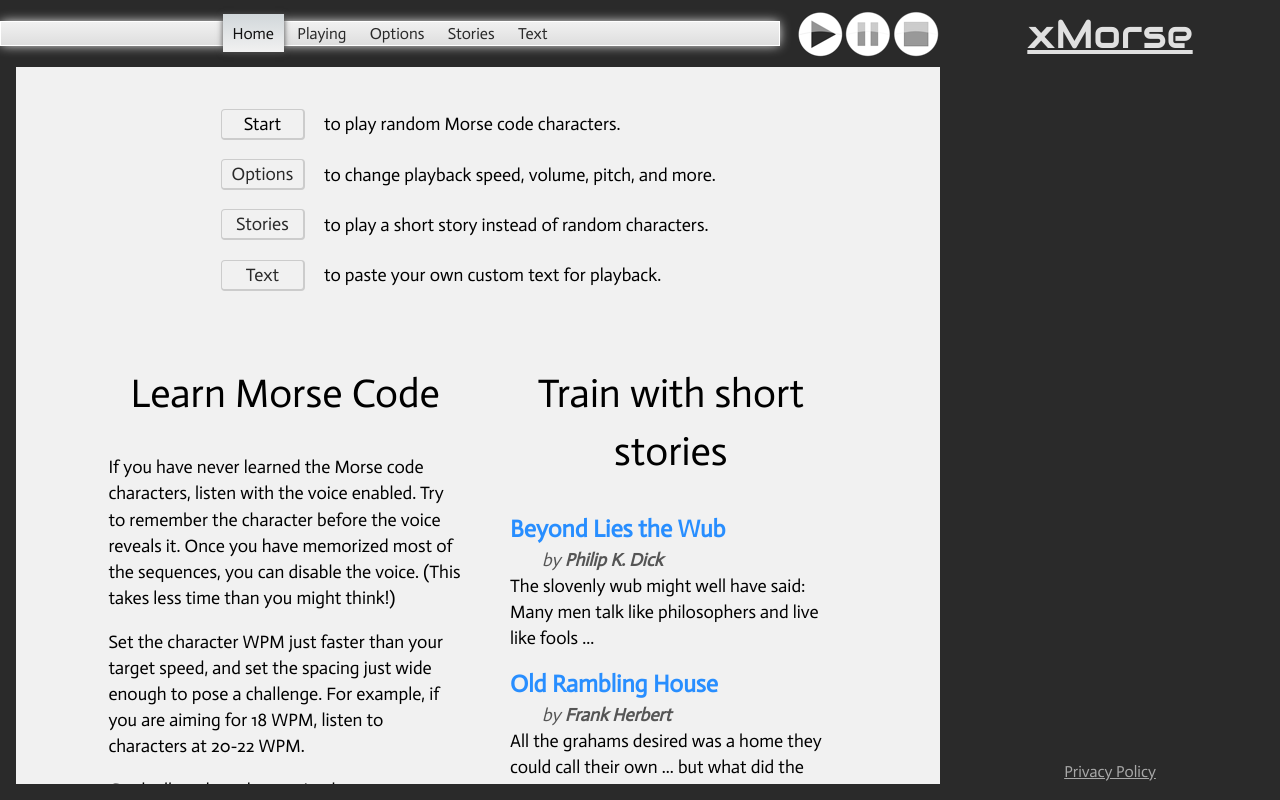
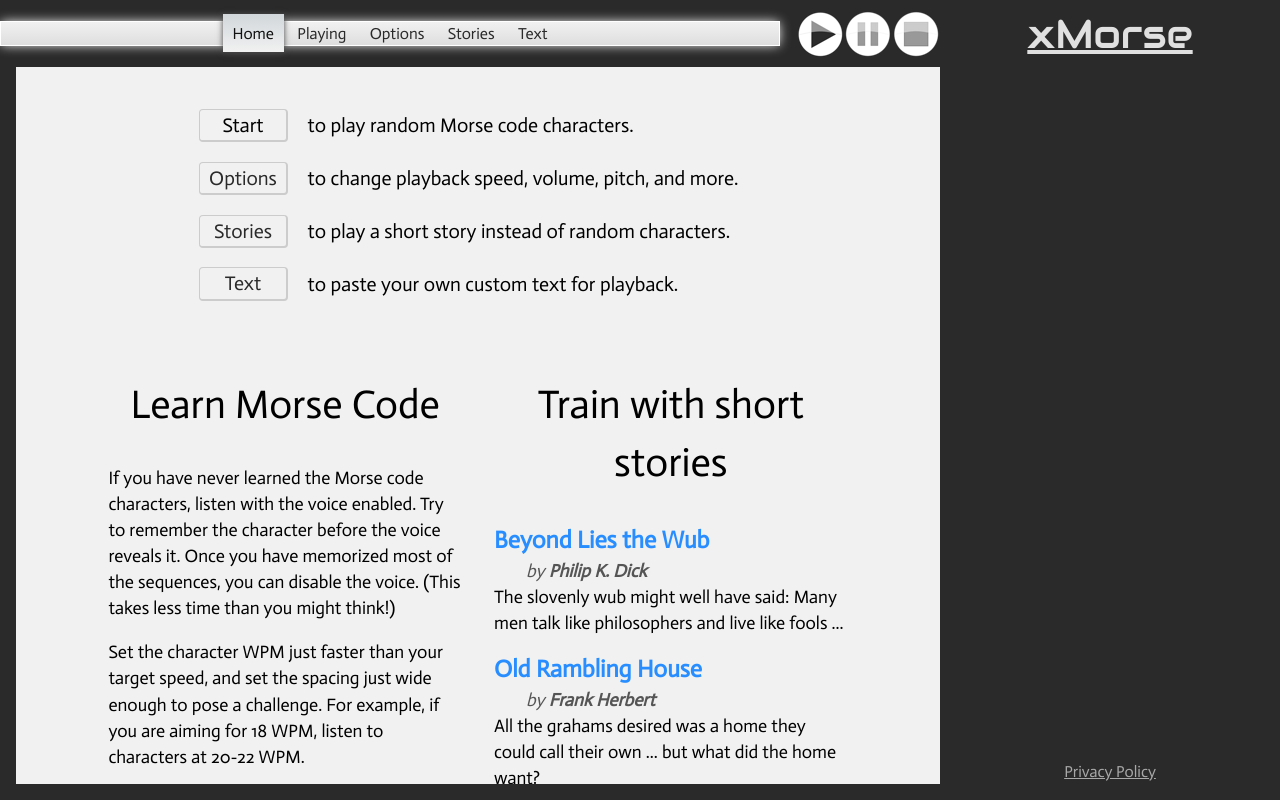
Before and after one commit to mcbits/xmorse, a website built with webpack: page src/index.html in a window 1280 px wide. Built offline with nearby package versions, Linux system fonts and the light colour scheme; files whose address does not match are found by name.

Commit message:
Adjust wrapping point

```diff
--- a/src/index.html
+++ b/src/index.html
@@ -4,6 +4,7 @@
 <head>
     <meta charset="utf-8" />
     <meta description="Learning Morse code has never been easier." />
+    <meta name="viewport" content="width=device-width"/>
     <title>xMorse - Learn Morse Code</title>
     <link rel="icon" href="/favicon.ico" />
     <link rel="stylesheet" href="css/site.css" />
@@ -31,7 +32,6 @@
             <a href="#text" class="btn btn-paste">Text</a>
         </nav>
     </header>
-
 
     <div class="columns">
         <div class="views">
--- a/src/less/site.less
+++ b/src/less/site.less
@@ -30,7 +30,6 @@ body {
     @media (min-width: 1024px) { font-size: 17px; }
     @media (min-width: 1280px) { font-size: 18px; }
     @media (min-width: 1600px) { font-size: 19px; }
-    @media (min-width: 1920px) { font-size: 20px; }
 }
 
 a, a:visited, a:active {
@@ -222,6 +221,7 @@ nav.menu {
 
 .instructions {
     margin: @size-l auto;
+    font-size: 1.1em;
 
     @media (min-width: 0) {
         border-spacing: 1rem;
@@ -321,18 +321,19 @@ nav.menu {
     }
 
     .sections {
-        display: flex;
-        flex-wrap: wrap;
-        margin: 0 -1rem;
+
+        @media (min-width: 769px){
+            display: flex;
+            flex-wrap: wrap;
+            margin: 0 -1rem;
+        }
 
         section {
-            flex: 1 0 300px;
+            flex: 1 0 320px;
             margin: 0 1rem;
         }
 
         .story-previews {
-            padding: 0 @size-m;
-
             a {
                 text-decoration: none;
                 font-weight: bold;
@@ -498,7 +499,7 @@ nav.menu {
     max-height: 1000px;
     font-family: monospace;
     background: linear-gradient(#f1f1f1, #dedede);
-    color: #7d6134;
+    color: #6d6134;
     flex: 1;
     overflow-wrap: break-word;
     overflow-y: hidden;
```
